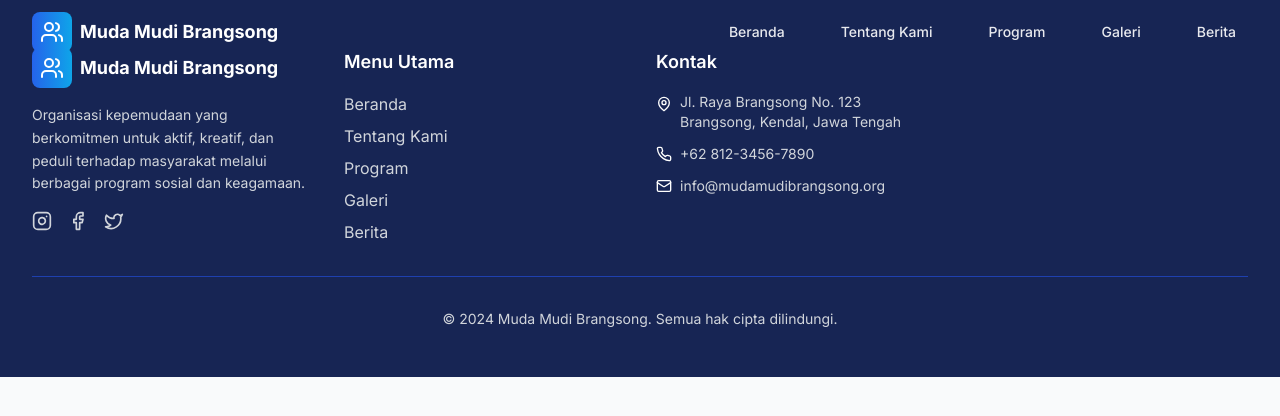
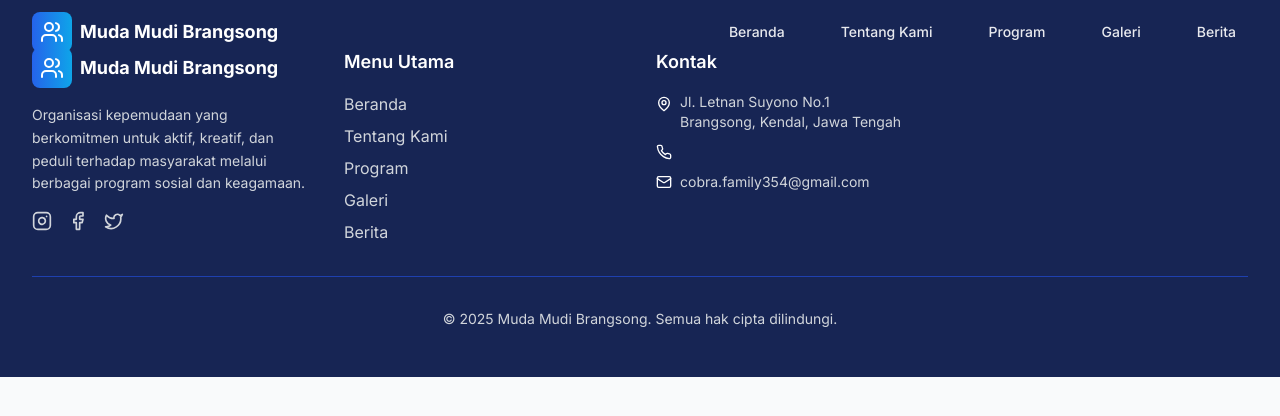
Before and after one commit to Afiyatna/website-cobra, a React (Vite) app: page /certificate-validation in a window 1280 px wide. Shown: the top 416 px of the page. Built offline with nearby package versions, Linux system fonts and the light colour scheme.

Commit message:
Update footer contact information and copyright year in Footer component

```diff
--- a/src/components/Footer.tsx
+++ b/src/components/Footer.tsx
@@ -80,17 +80,17 @@ const Footer = () => {
               <li className="flex items-start space-x-2">
                 <MapPin className="w-4 h-4 mt-1 flex-shrink-0" />
                 <span className="text-gray-300 text-sm">
-                  Jl. Raya Brangsong No. 123<br />
+                  Jl. Letnan Suyono No.1<br />
                   Brangsong, Kendal, Jawa Tengah
                 </span>
               </li>
               <li className="flex items-center space-x-2">
                 <Phone className="w-4 h-4 flex-shrink-0" />
-                <span className="text-gray-300 text-sm">+62 812-3456-7890</span>
+                <span className="text-gray-300 text-sm"></span>
               </li>
               <li className="flex items-center space-x-2">
                 <Mail className="w-4 h-4 flex-shrink-0" />
-                <span className="text-gray-300 text-sm">info@mudamudibrangsong.org</span>
+                <span className="text-gray-300 text-sm">cobra.family354@gmail.com</span>
               </li>
             </ul>
           </div>
@@ -98,7 +98,7 @@ const Footer = () => {
 
         <div className="border-t border-primary-800 mt-8 pt-8 text-center">
           <p className="text-gray-300 text-sm">
-            © 2024 Muda Mudi Brangsong. Semua hak cipta dilindungi.
+            © 2025 Muda Mudi Brangsong. Semua hak cipta dilindungi.
           </p>
         </div>
       </div>
```
